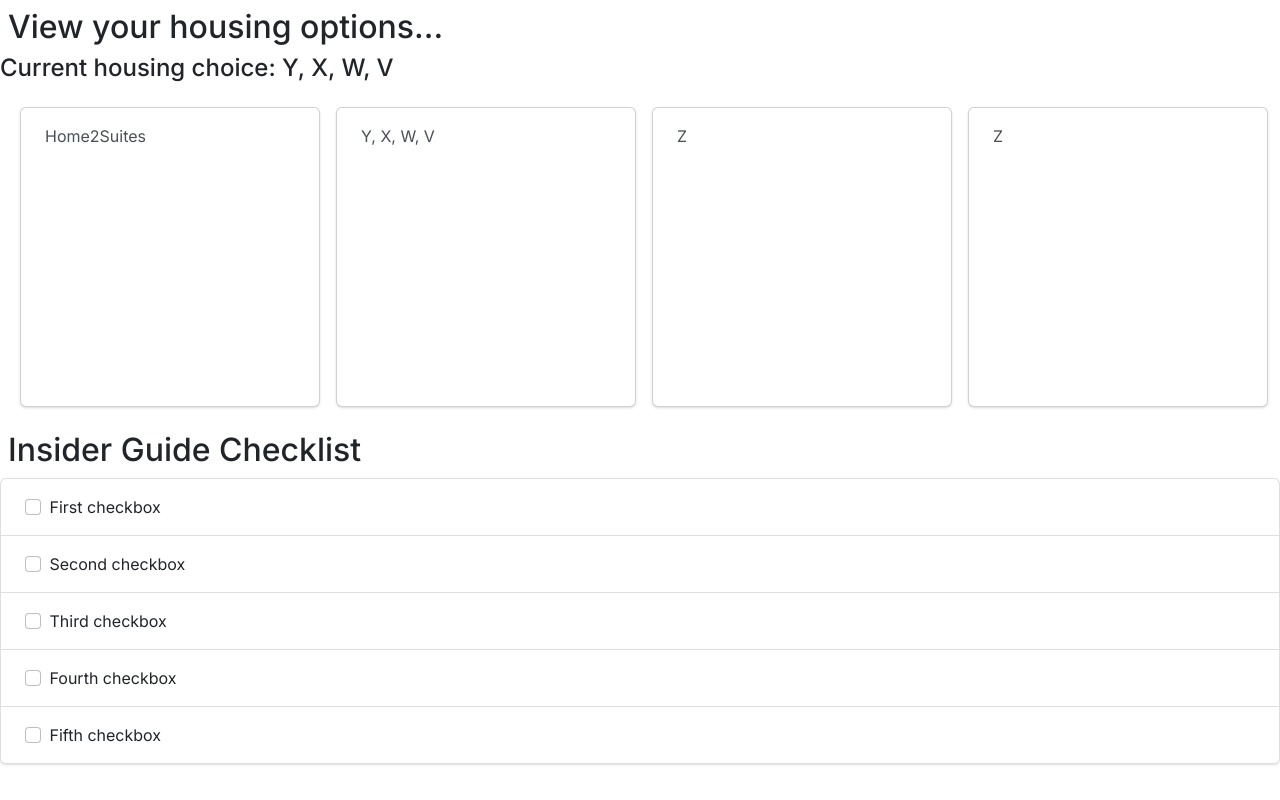
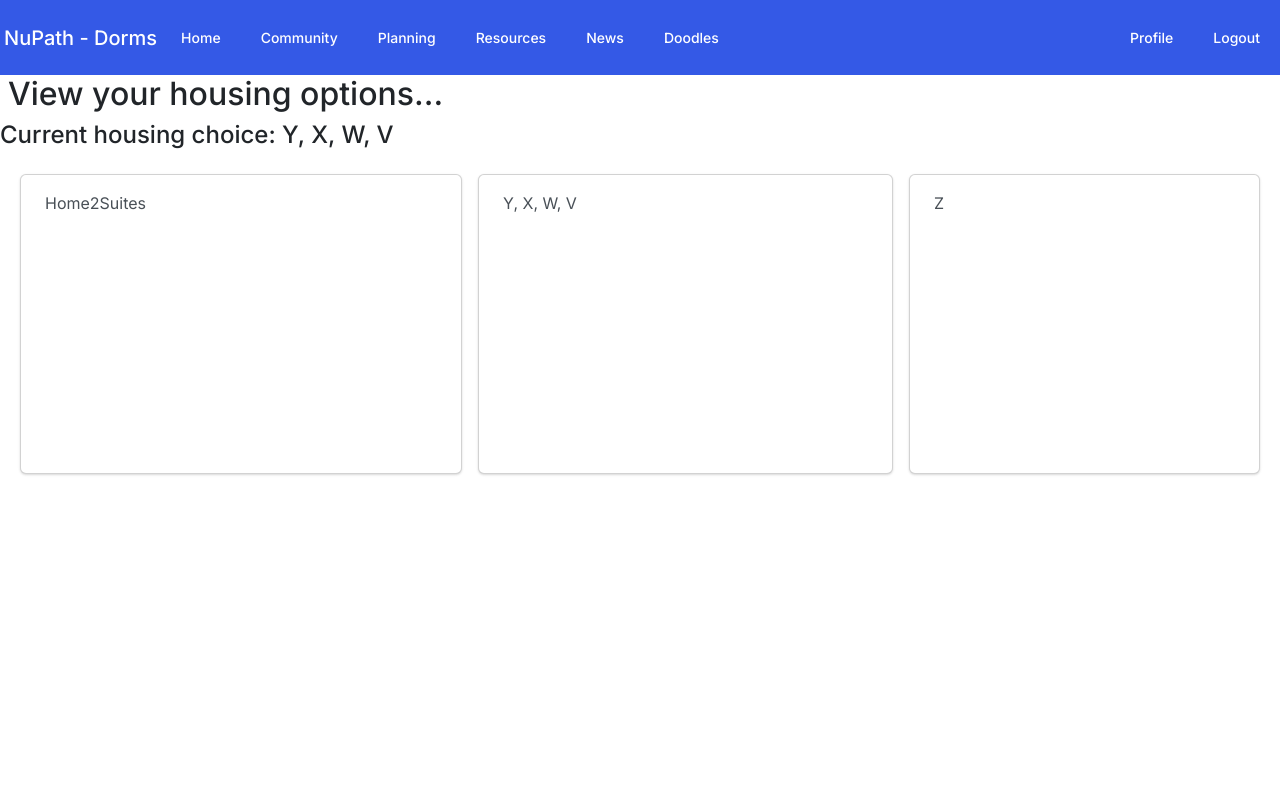
Before and after one commit to marios-petrov/NuPath, a Django app: page /dorms in a window 1280 px wide. Run offline with Django 5.2, Linux system fonts and the light colour scheme; data comes from the database, SQL or seed files in the repository; both versions use the stored data as it was after the commit; data that the repository does not hold is empty; some libraries are stand-ins or nearby versions.

Commit message:
added navbar for beta

```diff
--- a/Features/models.py
+++ b/Features/models.py
@@ -12,13 +12,13 @@ class Checklist(models.Model):
 
 class Dorms(models.Model):
     dormtype = models.CharField(max_length=200)
-    address = models.CharField(max_length=200)
+    address = models.CharField(max_length=200)  # i may make this editable at some point for off-campus students.
 
     #there's a better way to have several images, but i'd prefer to have a fixed three for each dorm.
     # alternatives later: manytomany....? or charfield storing urls...
-    dormpic1 = models.ImageField(upload_to='dormview', blank=True) #THIS ONLY WORKS WITH MEDIA FILE. FOR SOME REASON
-    dormpic2 = models.ImageField(upload_to='dormview', blank=True)
-    dormpic3 = models.ImageField(upload_to='dormview', blank=True)
+    dormpic1 = models.ImageField(upload_to='dormview', default='default.webp', blank=True) #THIS ONLY WORKS WITH MEDIA FILE. FOR SOME REASON
+    dormpic2 = models.ImageField(upload_to='dormview', default='default.webp', blank=True)
+    dormpic3 = models.ImageField(upload_to='dormview', default='default.webp', blank=True)
     foodoptions = models.CharField(max_length=200)
 
     is_current_dorm = models.BooleanField(default=False) #this should be temporary until user profiles store it
@@ -43,6 +43,7 @@ class Dorms(models.Model):
         return str(self.foodoptions).split(', ')
     #the str() function is so i don't have to use an entire json processing function
 
+    """ might do something with this later...
     def get_dp1(self):
         return self.dormpic1.url
 
@@ -51,6 +52,7 @@ class Dorms(models.Model):
 
     def get_dp3(self):
         return self.dormpic3.url
+    """
 
 
 """
--- /dev/null
+++ b/Features/templates/base.html
@@ -0,0 +1,97 @@
+<!DOCTYPE html>
+<!--
+God bless GPT and its divine knowledge of bootstrap.
+Here's the chat link:
+https://chat.openai.com/share/3f64ab55-9442-4306-baa4-a09f7464710c
+Author: Tre
+-->
+<html lang="en">
+  <head>
+    <meta charset="UTF-8">
+    <meta name="viewport" content="width=device-width, initial-scale=1.0">
+    <title>{% block title %}NuPath{% endblock %}</title> <!-- Default title -->
+    {% load static %}
+    <link rel="stylesheet" type="text/css" href="https://bootswatch.com/5/zephyr/bootstrap.min.css">
+    <style>
+      /* Brighten the text of active navbar items */
+      .navbar-nav .nav-item.active .nav-link {
+        color: #fff; /* Change to your desired color */
+        font-weight: bold; /* Optionally make the text bold */
+      }
+    </style>
+  </head>
+
+  <body>
+    <!-- Navbar -->
+    <nav class="navbar navbar-expand-lg navbar-dark bg-primary fixed-top">
+      <a class="navbar-brand m-1" href="#">NuPath</a>
+
+      <button class="navbar-toggler m-1" type="button" data-toggle="collapse" data-target="#navbarSupportedContent" aria-controls="navbarSupportedContent" aria-expanded="false" aria-label="Toggle navigation">
+        <span class="navbar-toggler-icon"></span>
+      </button>
+
+      <div class="collapse navbar-collapse" id="navbarSupportedContent">
+        <ul class="navbar-nav mr-auto">
+          <!-- Left-justified urls VVV -->
+          <li class="nav-item {% if request.path == '/home/' %}active{% endif %}">
+            <a class="nav-link" href="/home/">Home</a>
+          </li>
+
+          <li class="nav-item {% if request.path == '/community/' %}active{% endif %}">
+            <a class="nav-link" href="/community/">Community</a>
+          </li>
+
+          <li class="nav-item {% if request.path == '/calendar/' %}active{% endif %}">
+            <a class="nav-link" href="/calendar/">Planning</a>
+          </li>
+
+          <li class="nav-item {% if request.path == '/resources/' %}active{% endif %}">
+            <a class="nav-link" href="/timer/">Resources</a>
+          </li>
+
+          <li class="nav-item {% if request.path == '/news/' %}active{% endif %}">
+            <a class="nav-link" href="/news/">News</a>
+          </li>
+
+          <li class="nav-item {% if request.path == '/doodlespace/' %}active{% endif %}">
+            <a class="nav-link" href="/doodlespace/">Doodles</a>
+          </li>
+
+        </ul>
+        <!-- Right-justified buttons -->
+        <ul class="navbar-nav ms-auto">
+          <li class="nav-item {% if request.path == '/profile/' %}active{% endif %}">
+            <a class="nav-link" href="/profile/">Profile</a>
+          </li>
+
+          <li class="nav-item {% if request.path == '/logout/' %}active{% endif %}">
+            <a class="nav-link" href="/logout/">Logout</a>
+          </li>
+        </ul>
+      </div>
+    </nav>
+
+    <!-- Your content -->
+    <div class="container-centered" style="margin-top: 75px;"> <!-- Adjust margin-top according to your navbar height -->
+      <!-- Your Django template content goes here -->
+      {% block content %}
+      {% endblock %}
+    </div>
+
+    <script src="https://cdnjs.cloudflare.com/ajax/libs/popper.js/2.9.2/umd/popper.min.js" integrity="sha512-2rNj2KJ+D8s1ceNasTIex6z4HWyOnEYLVC3FigGOmyQCZc2eBXKgOxQmo3oKLHyfcj53uz4QMsRCWNbLd32Q1g==" crossorigin="anonymous" referrerpolicy="no-referrer"></script>
+    <script src="https://code.jquery.com/jquery-3.3.1.slim.min.js"></script>
+    <script src="https://stackpath.bootstrapcdn.com/bootstrap/4.3.1/js/bootstrap.min.js"></script>
+
+
+
+    <!-- JavaScript to update page title -->
+    <script>
+      document.addEventListener("DOMContentLoaded", function() {
+        var pageTitle = document.title; // Get the current page title
+        var brandElement = document.querySelector(".navbar-brand"); // Select the navbar brand element
+        brandElement.textContent += " - " + pageTitle; // Update the navbar brand text with page title
+      });
+    </script>
+
+  </body>
+</html>
--- a/Features/templates/dorms.html
+++ b/Features/templates/dorms.html
@@ -1,3 +1,4 @@
+{% extends './base.html' %}
 {% load static %}
 <!DOCTYPE html>
 <html lang="en">
@@ -8,6 +9,7 @@
     <link rel="stylesheet" type="text/css" href="https://bootswatch.com/5/zephyr/bootstrap.min.css">
 </head>
 <body>
+  {% block content %}
     <style>
         .card-body {
             min-height: 300px;
@@ -29,57 +31,23 @@
               <a href="{% url 'dormview' dorm.id %}" class="stretched-link"></a>
             </form>
           </div>
-          {% endfor %}
-            <div class="card card-body m-2">
-              Z
-              <a href="" class="stretched-link"></a>
-            </div>
-            <div class="card card-body m-2">
-              Dort and Gold
-              <a href="" class="stretched-link"></a>
-            </div>
-            <div class="card card-body m-2">
-              Home2Suites
-              <a href="#" class="stretched-link"></a>
-            </div>
-            <div class="card card-body m-2">
-              Hyatt
-              <a href="#" class="stretched-link"></a>
-            </div>
-            <div class="card card-body m-2">
-              Off Campus
-              <a href="#" class="stretched-link"></a>
-            </div>
-            </div>
+            {% endfor %}
         </div>
+    </div>
 
-    <h2 class="font-weight-light m-2">Insider Guide Checklist</h2>
-
+    <!-- h2 class="font-weight-light m-2">Insider Guide Checklist</h2 -->
     <!-- TURN THIS INTO AN IF LOOP AND MAKE A CHECKLIST MODEL TO STORE DATA LATER-->
     <ul class="list-group list-group-light">
+      {% for item in checklist %}
         <li class="list-group-item">
           <input class="form-check-input me-1" type="checkbox" value="" aria-label="..." />
-          First checkbox
+          {{ checklist.item }}
         </li>
-        <li class="list-group-item">
-          <input class="form-check-input me-1" type="checkbox" value="" aria-label="..." />
-          Second checkbox
-        </li>
-        <li class="list-group-item">
-          <input class="form-check-input me-1" type="checkbox" value="" aria-label="..." />
-          Third checkbox
-        </li>
-        <li class="list-group-item">
-          <input class="form-check-input me-1" type="checkbox" value="" aria-label="..." />
-          Fourth checkbox
-        </li>
-        <li class="list-group-item">
-          <input class="form-check-input me-1" type="checkbox" value="" aria-label="..." />
-          Fifth checkbox
-        </li>
+      {% endfor %}
       </ul>
       <script src="https://cdn.jsdelivr.net/npm/bootstrap@5.3.3/dist/js/bootstrap.bundle.min.js" integrity="sha384-YvpcrYf0tY3lHB60NNkmXc5s9fDVZLESaAA55NDzOxhy9GkcIdslK1eN7N6jIeHz" crossorigin="anonymous"></script>
-</body>
+      {% endblock %}
+    </body>
 </html>
 
 <!-- New College Packing Checklist
--- a/Features/templates/dormview.html
+++ b/Features/templates/dormview.html
@@ -1,3 +1,4 @@
+{% extends './base.html' %}
 {% load static %}
 <!DOCTYPE html> <!-- ANDY'S PAGE-->
 <html lang="en">
@@ -9,6 +10,7 @@
 </head>
 <!-- 5. NuPath also lists all the dorm details (room pictures, food options, location ) so they know where they are going. -->
 <body>
+    {% block content %}
     {% if dorm.dormtype != 'Off Campus' %}
     <style>
         .carousel-item img{
@@ -72,5 +74,6 @@
           <p> I got nothing for ya, bud.</p>
         {% endif %}
       <script src="https://cdn.jsdelivr.net/npm/bootstrap@5.0.0-beta3/dist/js/bootstrap.bundle.min.js" integrity="sha384-JEW9xMcG8R+pH31jmWH6WWP0WintQrMb4s7ZOdauHnUtxwoG2vI5DkLtS3qm9Ekf" crossorigin="anonymous"></script>
+    {% endblock %}
     </body>
 </html>
--- a/Features/views.py
+++ b/Features/views.py
@@ -8,20 +8,22 @@ def doodlespace(request):
     return render(request, 'doodlespace.html')
 
 #@require_http_methods(["GET", "POST"])
-def dorms(request): #TODO - just return the user's dorm
+def dorms(request):
 
     # Querysets for the context
     dorms = Dorms.objects.all() #this is here to display all the dorms available
     current_dorm = Dorms.objects.filter(is_current_dorm=True) #this is here to display the user's current dorm
+    checklist = Checklist.objects.all()
 
     context = {
         'dorms': dorms,
-        'current_dorm': current_dorm #TODO - make this only return a list or something
+        'current_dorm': current_dorm, #TODO - make this only return a single item
+        'checklist': checklist
     }
     return render(request, 'dorms.html', context)
 
 @require_http_methods(["GET", "POST"])
-def dormview(request, dorm): #TODO - allow user to select dorm, GET should send jinja the dorm & lists associated
+def dormview(request, dorm):
     dorm = Dorms.objects.get(id=dorm)
 
     if request.method == "POST":
```
Also changed, not shown: db.sqlite3, media/dormview/default.webp (added), media/dormview/letter1.jpg (added), media/dormview/letter1_2wW0uXA.jpg (added), media/dormview/letter1_7ma7PZ2.jpg (added), media/dormview/z1.jpg (added), media/dormview/z1_WDpwPVU.jpg (added), media/dormview/z2.jpg (added).
